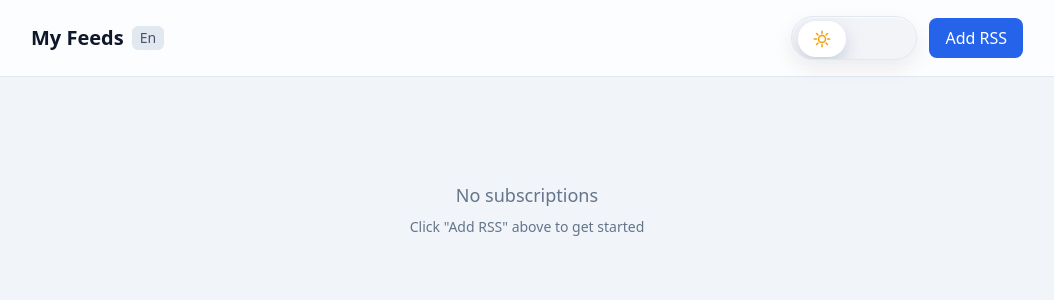
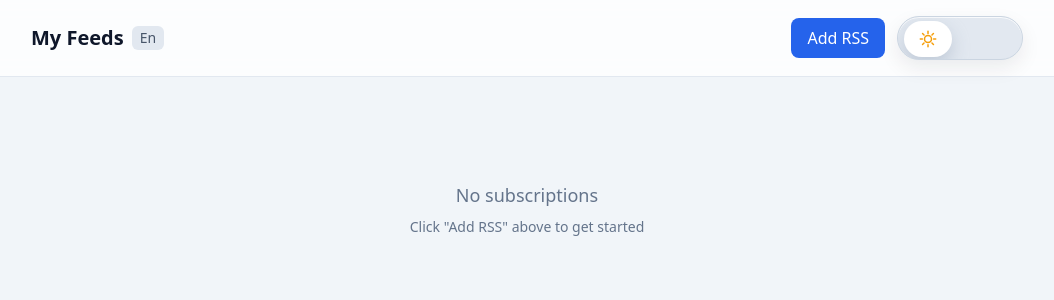
Before and after one commit to imzihuailin/RSSnow, a React (Vite) app: page / in a window 1280 px wide. Shown: the top 300 px of the page, without its empty margins (113-1167 px from the left). Built offline with nearby package versions, Linux system fonts and the light colour scheme.

Commit message:
modified darkmodebutton

```diff
--- a/src/components/ThemeToggle.tsx
+++ b/src/components/ThemeToggle.tsx
@@ -19,7 +19,7 @@ function MoonIcon() {
   )
 }
 
-export function ThemeToggle() {
+export function ThemeToggle({ className = '' }: { className?: string }) {
   const [theme, setThemeState] = useState(getTheme())
 
   useEffect(() => {
@@ -33,10 +33,10 @@ export function ThemeToggle() {
     <button
       type="button"
       onClick={() => setThemeState(toggleTheme())}
-      className={`relative inline-flex h-11 w-[126px] items-center overflow-hidden rounded-full border px-4 transition-all duration-500 ease-out focus:outline-none ${
+      className={`relative inline-flex h-11 w-[126px] items-center overflow-hidden rounded-full border px-4 transition-all duration-500 ease-out focus:outline-none ${className} ${
         isDark
-          ? 'border-slate-700 bg-[#16222D] text-slate-100 shadow-[inset_0_1px_0_rgba(255,255,255,0.04),0_10px_24px_rgba(0,0,0,0.28)]'
-          : 'border-slate-200 bg-[#F3F4F8] text-slate-700 shadow-[inset_0_1px_0_rgba(255,255,255,0.8),0_8px_20px_rgba(15,23,42,0.08)]'
+          ? 'border-slate-600 bg-[#1E2A36] text-slate-100 shadow-[inset_0_1px_0_rgba(255,255,255,0.04),0_10px_24px_rgba(0,0,0,0.28)]'
+          : 'border-slate-300 bg-slate-200 text-slate-700 shadow-[inset_0_1px_0_rgba(255,255,255,0.8),0_8px_20px_rgba(15,23,42,0.08)]'
       }`}
       aria-label={nextLabel}
       title={nextLabel}
@@ -45,7 +45,7 @@ export function ThemeToggle() {
       <span
         className={`pointer-events-none absolute top-1 flex h-9 w-12 items-center justify-center rounded-full transition-all duration-500 ease-out ${
           isDark
-            ? 'left-[72px] bg-[#0E151D] text-slate-200 shadow-[0_8px_18px_rgba(0,0,0,0.35)]'
+            ? 'left-[72px] bg-[#2D3B48] text-slate-200 shadow-[0_8px_18px_rgba(0,0,0,0.35)]'
             : 'left-[6px] bg-white text-amber-500 shadow-[0_8px_18px_rgba(148,163,184,0.45)]'
         }`}
       >
--- a/src/pages/HomePage.tsx
+++ b/src/pages/HomePage.tsx
@@ -43,13 +43,13 @@ export function HomePage() {
             </button>
           </div>
           <div className="flex shrink-0 items-center gap-3">
-            <ThemeToggle />
             <button
               onClick={handleAddRss}
               className="rounded-lg bg-blue-600 px-4 py-2 font-medium text-white transition-colors hover:bg-blue-700"
             >
               {t('添加 RSS', 'Add RSS')}
             </button>
+            <ThemeToggle />
           </div>
         </div>
       </header>
```
